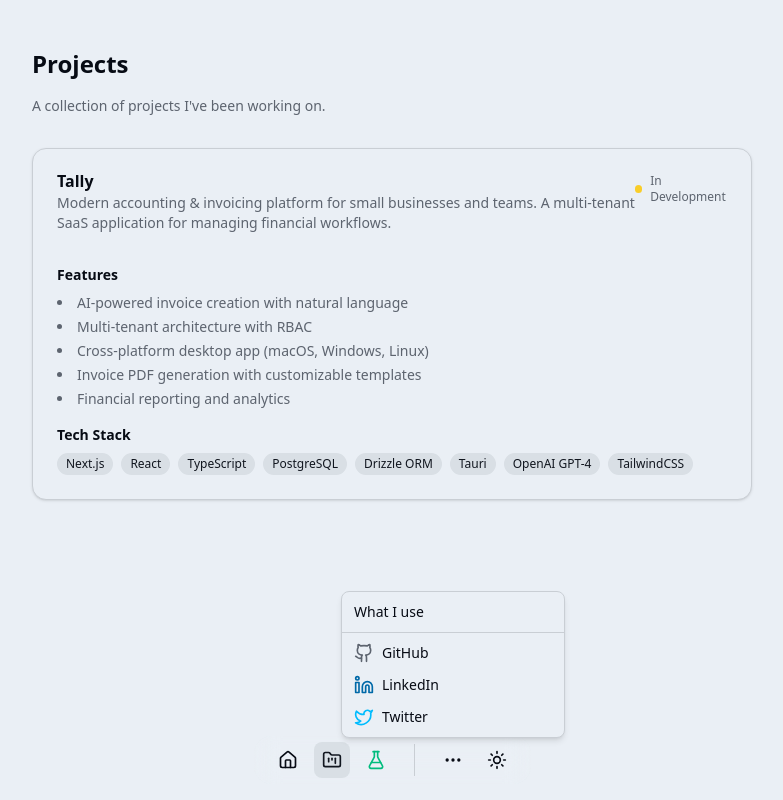
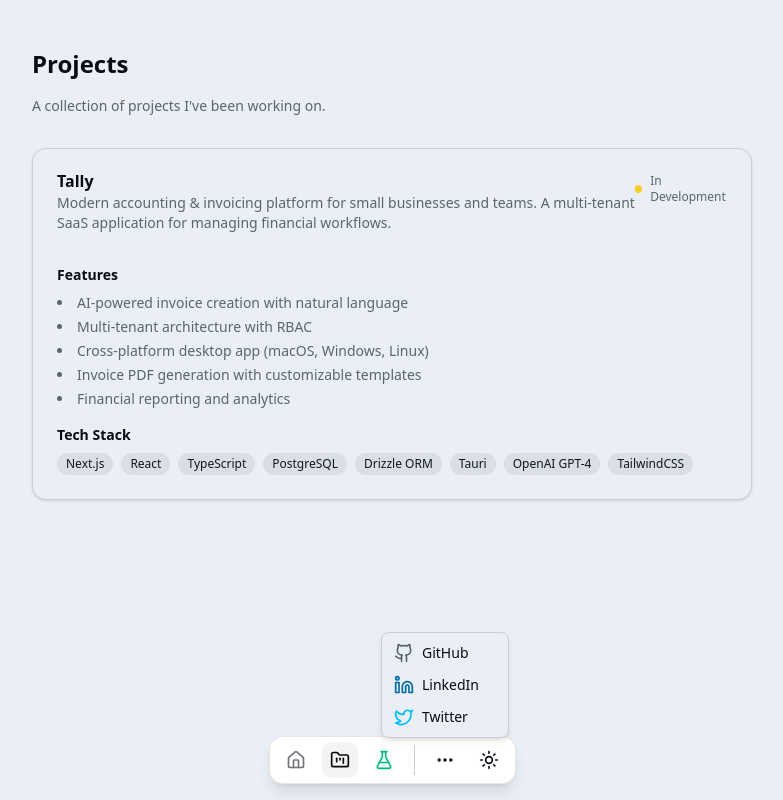
Before and after one commit to eggfriedrice24/homepage, a Next.js app: page /projects in a window 1280 px wide. Both pictures are taken after a click on the button 700 px from the left and 760 px from the top of the page. Shown: the whole page, without its empty margins (248-1031 px from the left). Built offline with nearby package versions, Linux system fonts and the light colour scheme.

Commit message:
feat: add animated background, update floating navbar

```diff
--- a/package.json
+++ b/package.json
@@ -21,6 +21,7 @@
     "class-variance-authority": "^0.7.1",
     "clsx": "^2.1.1",
     "lucide-react": "^0.562.0",
+    "motion": "^12.23.26",
     "next": "16.1.1",
     "next-themes": "^0.4.6",
     "react": "19.2.3",
--- a/src/components/floating-navbar.tsx
+++ b/src/components/floating-navbar.tsx
@@ -12,151 +12,117 @@
 import Link from "next/link";
 import { usePathname } from "next/navigation";
 
-import { Button, buttonVariants } from "@/components/ui/button";
+import { ThemeToggle } from "@/components/theme-toggle";
+import { AnimatedBackground } from "@/components/ui/animated-background";
+import { Button } from "@/components/ui/button";
 import {
   DropdownMenu,
   DropdownMenuContent,
-  DropdownMenuGroup,
   DropdownMenuItem,
-  DropdownMenuSeparator,
   DropdownMenuTrigger,
 } from "@/components/ui/dropdown-menu";
 import { Separator } from "@/components/ui/separator";
-import {
-  Tooltip,
-  TooltipContent,
-  TooltipProvider,
-  TooltipTrigger,
-} from "@/components/ui/tooltip";
-import { cn } from "@/lib/utils";
 
-import { ThemeToggle } from "./theme-toggle";
+const TABS = [
+  {
+    label: "Home",
+    href: "/",
+    icon: <Home className="size-5" />,
+  },
+  {
+    label: "Projects",
+    href: "/projects",
+    icon: <FolderKanban className="size-5" />,
+  },
+  {
+    label: "Lab",
+    href: "/lab",
+    icon: <FlaskConical className="size-5 text-emerald-500" />,
+  },
+];
+
+const SOCIALS = [
+  {
+    label: "GitHub",
+    href: "https://github.com/eggfriedrice24",
+    icon: <Github className="size-5" />,
+  },
+  {
+    label: "LinkedIn",
+    href: "https://www.linkedin.com/in/irakli-dzvelaia",
+    icon: <Linkedin className="size-5 text-sky-700" />,
+  },
+  {
+    label: "Twitter",
+    href: "https://twitter.com/IDzvelaia",
+    icon: <Twitter className="size-5 text-sky-400" />,
+  },
+];
 
 export function FloatingNavbar() {
   const pathname = usePathname();
 
-  const isActiveRoute = (route: string) => {
-    if (route === "/") {
-      return pathname === route;
-    }
-    return pathname.startsWith(route);
+  const getActiveTab = () => {
+    if (pathname === "/")
+      return "Home";
+    if (pathname.startsWith("/projects"))
+      return "Projects";
+    if (pathname.startsWith("/lab"))
+      return "Lab";
+    return "Home";
   };
 
   return (
     <nav className="pointer-events-none fixed inset-x-0 bottom-0 z-20 mx-auto mb-4 flex h-12 px-6">
-      <div className="pointer-events-auto relative mx-auto flex h-full items-center gap-2 overflow-y-scroll rounded-2xl bg-background/10 px-4 py-2 shadow-[rgba(142,140,152,0.2)_0px_0px_30px,rgba(219,216,224,0.2)_0px_0px_0px_1px] backdrop-blur-md sm:overflow-y-visible">
-        <div className="flex items-center gap-2">
-          <TooltipProvider delayDuration={0}>
-            <Tooltip>
-              <TooltipTrigger asChild>
+      <div className="pointer-events-auto relative mx-auto flex h-full items-center gap-2 rounded-xl border border-zinc-950/10 bg-white p-2 shadow-lg dark:border-zinc-50/10 dark:bg-zinc-900">
+        <AnimatedBackground
+          defaultValue={getActiveTab()}
+          className="rounded-lg bg-zinc-100 dark:bg-zinc-800"
+          transition={{
+            type: "spring",
+            bounce: 0.2,
+            duration: 0.3,
+          }}
+        >
+          {TABS.map(tab => (
             <Link
-                  href="/"
-                  className={cn(
-                    buttonVariants({ variant: "ghost", size: "icon" }),
-                    isActiveRoute("/") && "bg-accent text-accent-foreground",
-                  )}
+              key={tab.label}
+              href={tab.href}
+              data-id={tab.label}
+              className="inline-flex size-9 items-center justify-center text-zinc-500 transition-colors duration-100 focus-visible:outline-2 data-[checked=true]:text-zinc-950 dark:text-zinc-400 dark:data-[checked=true]:text-zinc-50"
             >
-                  <Home className="size-5" />
+              {tab.icon}
             </Link>
-              </TooltipTrigger>
-              <TooltipContent className="bg-secondary text-foreground">
-                <p>Home</p>
-              </TooltipContent>
-            </Tooltip>
+          ))}
+        </AnimatedBackground>
 
-            <Tooltip>
-              <TooltipTrigger asChild>
-                <Link
-                  href="/projects"
-                  className={cn(
-                    buttonVariants({ variant: "ghost", size: "icon" }),
-                    isActiveRoute("/projects")
-                    && "bg-accent text-accent-foreground",
-                  )}
-                >
-                  <FolderKanban className="size-5" />
-                </Link>
-              </TooltipTrigger>
-              <TooltipContent className="bg-secondary text-foreground">
-                <p>Projects</p>
-              </TooltipContent>
-            </Tooltip>
+        <Separator orientation="vertical" className="mx-1 h-6" />
 
-            <Tooltip>
-              <TooltipTrigger asChild>
-                <Link
-                  href="/lab"
-                  className={cn(
-                    buttonVariants({ variant: "ghost", size: "icon" }),
-                    isActiveRoute("/lab")
-                    && "bg-accent text-accent-foreground",
-                  )}
-                >
-                  <FlaskConical className="size-5 text-emerald-500" />
-                </Link>
-              </TooltipTrigger>
-              <TooltipContent className="bg-secondary text-foreground">
-                <p>Lab</p>
-              </TooltipContent>
-            </Tooltip>
-          </TooltipProvider>
-        </div>
-
-        <Separator className="mx-3 h-6" orientation="vertical" />
-
-        <div className="flex items-center gap-2">
         <DropdownMenu>
           <DropdownMenuTrigger asChild>
-              <Button variant="ghost" size="icon">
+            <Button variant="ghost" size="icon" className="size-9">
               <MoreHorizontal className="size-5" />
             </Button>
           </DropdownMenuTrigger>
-            <DropdownMenuContent className="w-56">
-              <DropdownMenuGroup>
-                <DropdownMenuItem>What I use</DropdownMenuItem>
-              </DropdownMenuGroup>
-              <DropdownMenuSeparator />
+          <DropdownMenuContent align="center">
+            {SOCIALS.map(social => (
               <a
+                key={social.label}
+                href={social.href}
+                target="_blank"
                 rel="noreferrer"
-                target="_blank"
-                href="https://github.com/eggfriedrice24"
-                className="transition-all hover:scale-105"
               >
-                <DropdownMenuItem>
-                  <Github className="size-5" />
-                  GitHub
+                <DropdownMenuItem className="cursor-pointer gap-2">
+                  {social.icon}
+                  {social.label}
                 </DropdownMenuItem>
               </a>
-
-              <a
-                rel="noreferrer"
-                target="_blank"
-                href="https://www.linkedin.com/in/irakli-dzvelaia"
-                className="transition-all hover:scale-105"
-              >
-                <DropdownMenuItem>
-                  <Linkedin className="size-5 text-sky-700" />
-                  LinkedIn
-                </DropdownMenuItem>
-              </a>
-
-              <a
-                rel="noreferrer"
-                target="_blank"
-                href="https://twitter.com/IDzvelaia"
-                className="transition-all hover:scale-105"
-              >
-                <DropdownMenuItem>
-                  <Twitter className="size-5 text-sky-400" />
-                  Twitter
-                </DropdownMenuItem>
-              </a>
+            ))}
           </DropdownMenuContent>
         </DropdownMenu>
 
         <ThemeToggle />
       </div>
-      </div>
     </nav>
   );
 }
--- /dev/null
+++ b/src/components/ui/animated-background.tsx
@@ -0,0 +1,95 @@
+"use client";
+import type { Transition } from "motion/react";
+import type {
+  ReactElement,
+} from "react";
+
+import { AnimatePresence, motion } from "motion/react";
+import {
+  Children,
+  cloneElement,
+  useEffect,
+  useId,
+  useState,
+} from "react";
+
+import { cn } from "@/lib/utils";
+
+export type AnimatedBackgroundProps = {
+  children:
+    | ReactElement<{ "data-id": string }>[]
+    | ReactElement<{ "data-id": string }>;
+  defaultValue?: string;
+  onValueChange?: (newActiveId: string | null) => void;
+  className?: string;
+  transition?: Transition;
+  enableHover?: boolean;
+};
+
+export function AnimatedBackground({
+  children,
+  defaultValue,
+  onValueChange,
+  className,
+  transition,
+  enableHover = false,
+}: AnimatedBackgroundProps) {
+  const [activeId, setActiveId] = useState<string | null>(null);
+  const uniqueId = useId();
+
+  const handleSetActiveId = (id: string | null) => {
+    setActiveId(id);
+
+    if (onValueChange) {
+      onValueChange(id);
+    }
+  };
+
+  useEffect(() => {
+    if (defaultValue !== undefined) {
+      setActiveId(defaultValue);
+    }
+  }, [defaultValue]);
+
+  return Children.map(children, (child: any, index) => {
+    const id = child.props["data-id"];
+
+    const interactionProps = enableHover
+      ? {
+          onMouseEnter: () => handleSetActiveId(id),
+          onMouseLeave: () => handleSetActiveId(null),
+        }
+      : {
+          onClick: () => handleSetActiveId(id),
+        };
+
+    return cloneElement(
+      child,
+      {
+        "key": index,
+        "className": cn("relative inline-flex", child.props.className),
+        "data-checked": activeId === id ? "true" : "false",
+        ...interactionProps,
+      },
+      <>
+        <AnimatePresence initial={false}>
+          {activeId === id && (
+            <motion.div
+              layoutId={`background-${uniqueId}`}
+              className={cn("absolute inset-0", className)}
+              transition={transition}
+              initial={{ opacity: defaultValue ? 1 : 0 }}
+              animate={{
+                opacity: 1,
+              }}
+              exit={{
+                opacity: 0,
+              }}
+            />
+          )}
+        </AnimatePresence>
+        <div className="z-10">{child.props.children}</div>
+      </>,
+    );
+  });
+}
```
Also changed, not shown: 1 other file (tests, documents, lock files or other folders). Lines whose indentation alone changed are shown as unchanged.
